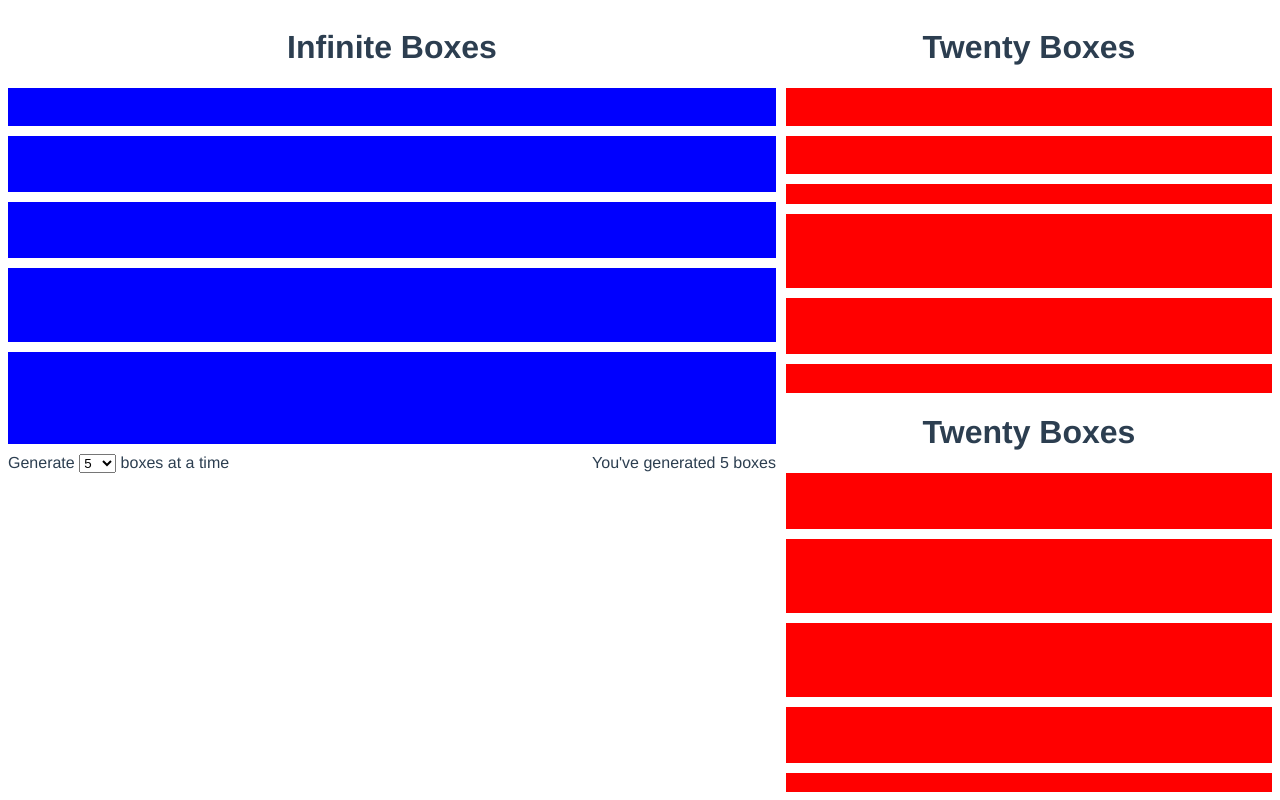
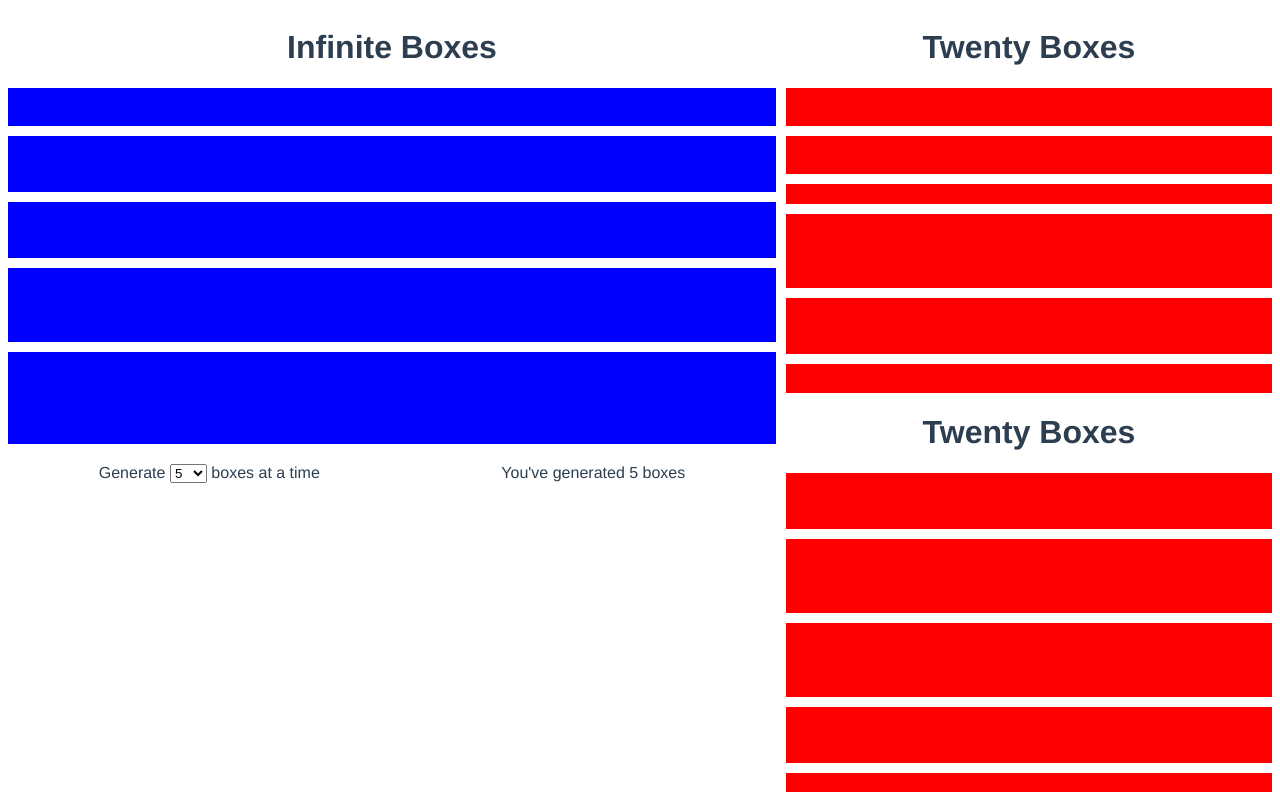
Before and after one commit to joncamerer/scrolling-boxes, a Vue app: page / in a window 1280 px wide. Built offline with nearby package versions, Linux system fonts and the light colour scheme.

Commit message:
adjusted load bar layout

```diff
--- a/src/components/infiniteList.vue
+++ b/src/components/infiniteList.vue
@@ -93,6 +93,9 @@ export default {
 
 #load-bar {
   display: flex;
-  justify-content: space-between;
+  justify-content: space-around;
+  flex-wrap: wrap;
+
+  margin-top: 10px;
 }
 </style>
```
